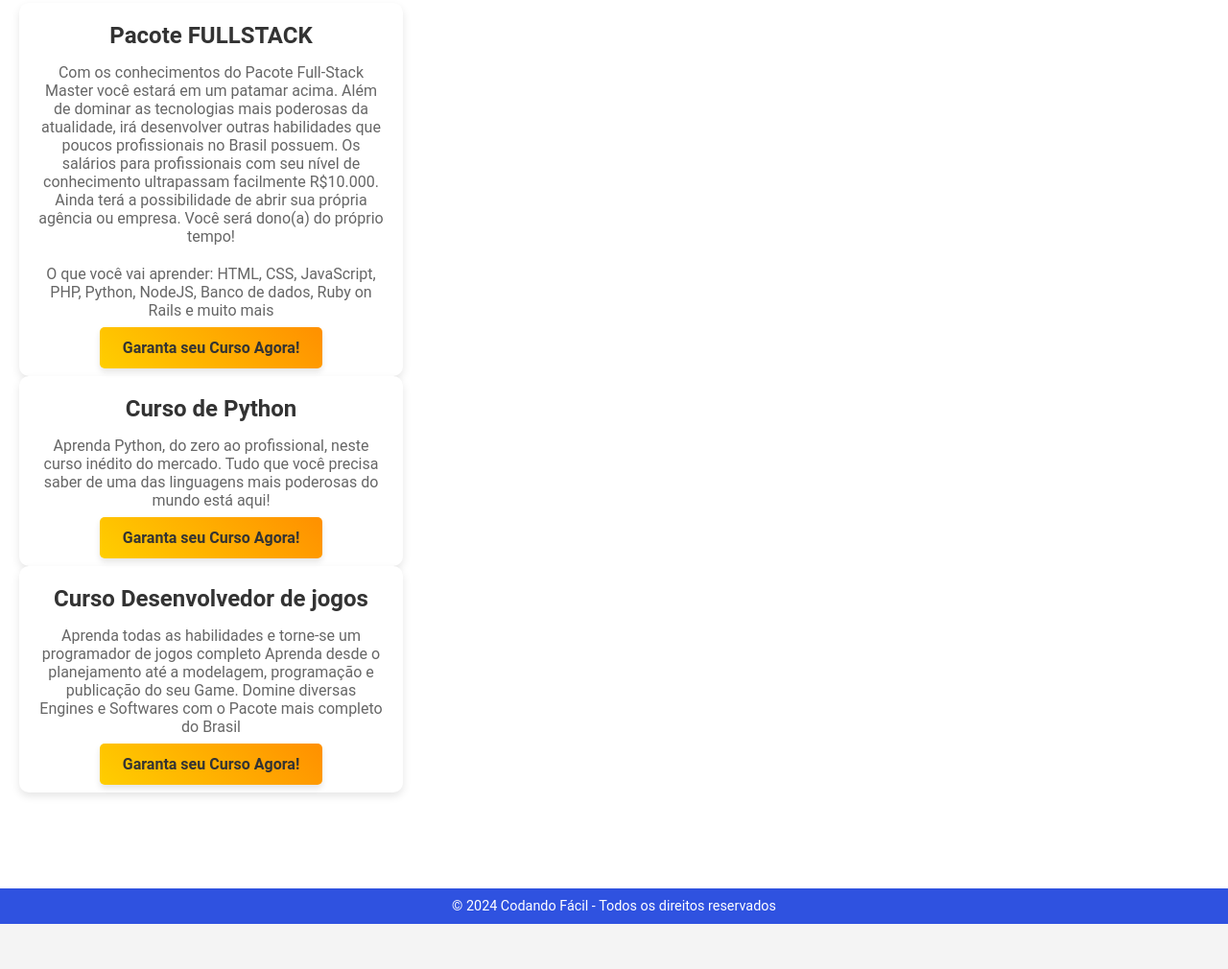
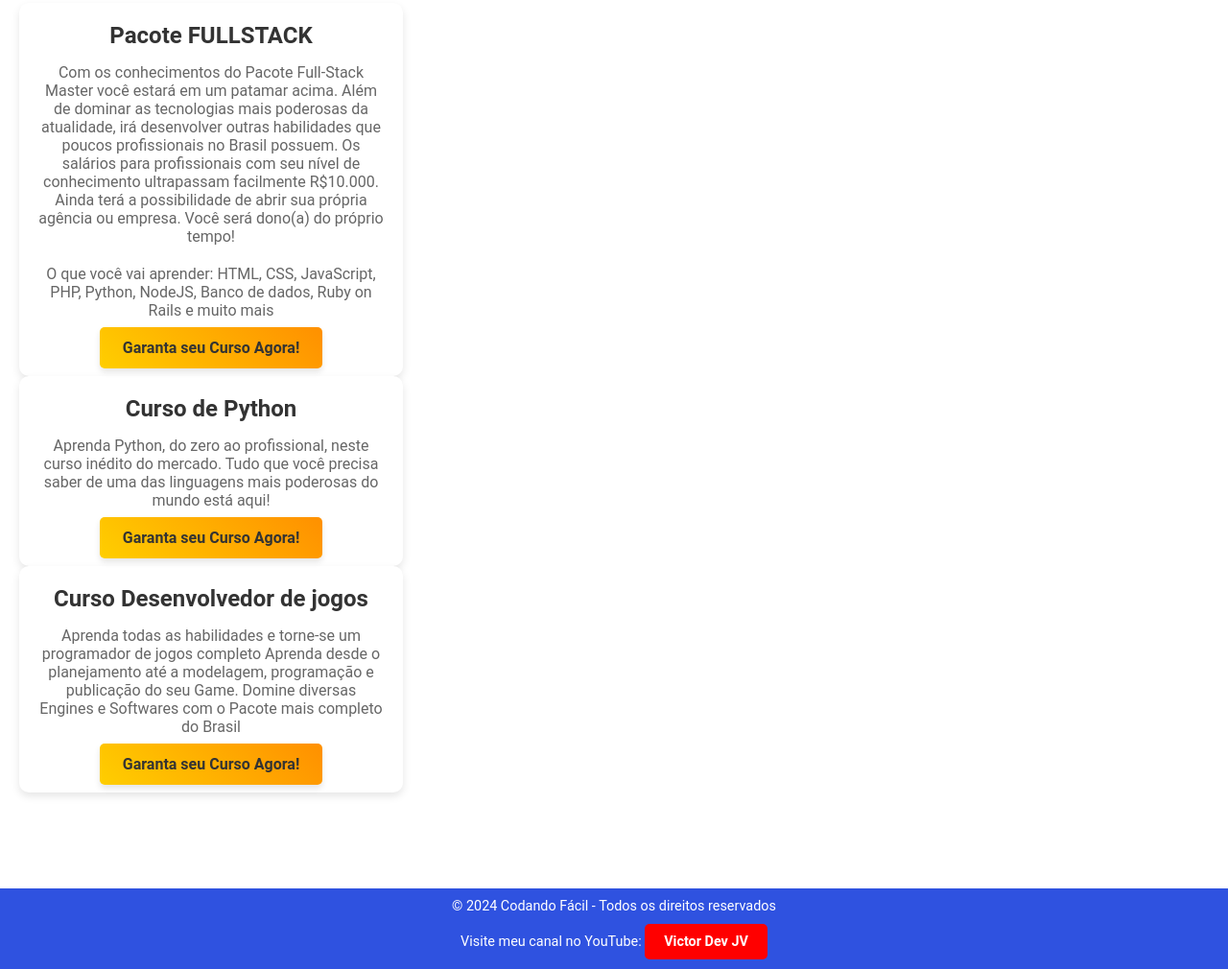
Before and after one commit to Victor-S4ant0s/Site-de-cursos, a plain HTML site: page index.html in a window 1280 px wide. Shown: the part 355-1365 px from the top of the page at 96% size. Before the commit the page ends 1318 px from the top, so only its background shows below. Drawn offline with Linux system fonts and the light colour scheme.

Commit message:
Update index.html

```diff
--- a/index.html
+++ b/index.html
@@ -48,8 +48,12 @@
 
         </section>
     </main>
-    <footer>
+     <footer>
         <p>© 2024 Codando Fácil - Todos os direitos reservados</p>
+        <p>
+            Visite meu canal no YouTube:
+            <a href="https://www.youtube.com/@VictorDevJv" target="_blank" class="btn-youtube">Victor Dev JV</a>
+        </p>
     </footer>
 </body>
 </html>
```
